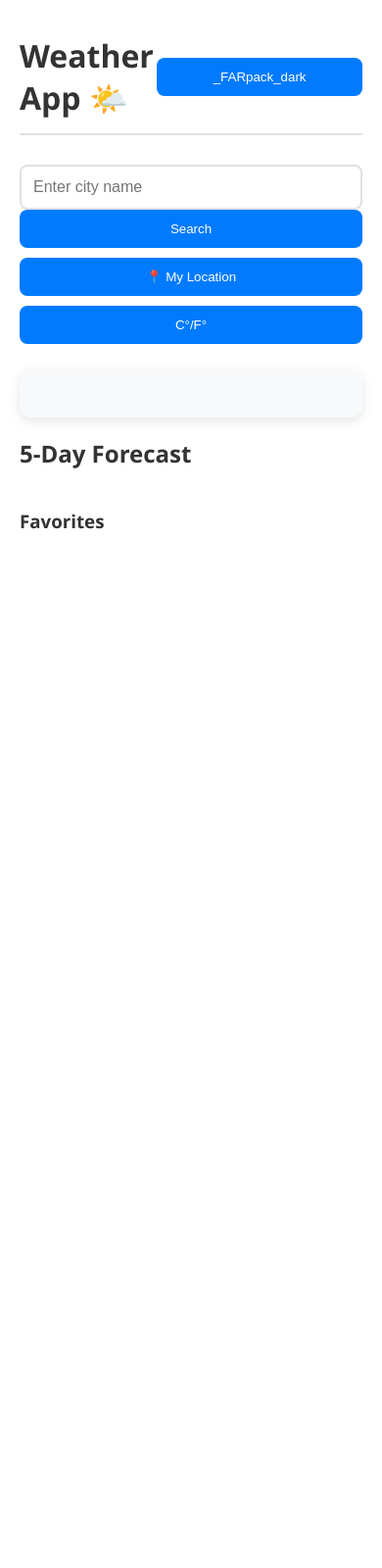
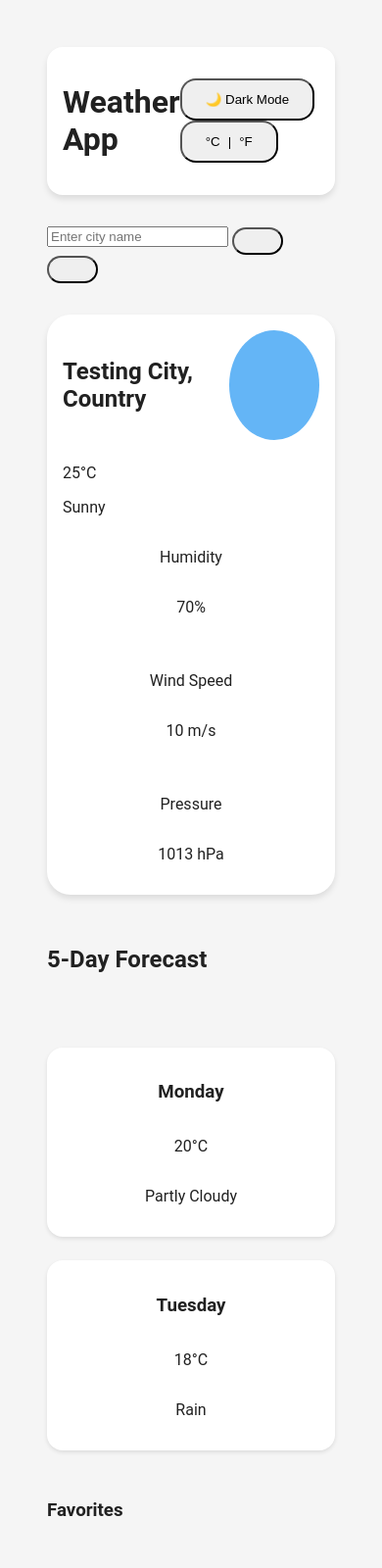
Before and after one commit to YoATW9/weather-app, a plain HTML site: page index.html in a window 390 px wide. Shown: the top 1600 px of the page at 98% size. Before the commit the page ends 844 px from the top, so only its background shows below. Drawn offline with Linux system fonts and the light colour scheme; some icons are missing.

Commit message:
adjust css

```diff
--- a/css/style.css
+++ b/css/style.css
@@ -1,218 +1,249 @@
 :root {
-  --bg-color: #ffffff;
-  --text-color: #333333;
-  --card-bg: #f8f9fa;
-  --primary-color: #007bff;
-  --border-color: #dee2e6;
+  --primary-color: #64B5F6;
+  --secondary-color: #303F9F;
+  --background-color: #F5F5F5;
+  --text-color: #212121;
+  --card-background: #FFFFFF;
+  --shadow-color: rgba(0, 0, 0, 0.1);
+  --transition-duration: 0.3s;
+  --font-family: 'Roboto', sans-serif;
 }
 
 [data-theme="dark"] {
-  --bg-color: #2c3e50;
-  --text-color: #ffffff;
-  --card-bg: #34495e;
-  --primary-color: #3498db;
-  --border-color: #495057;
-}
-
-* {
-  box-sizing: border-box;
-  margin: 0;
-  padding: 0;
+  --background-color: #212121;
+  --text-color: #F5F5F5;
+  --card-background: #303F9F;
+  --primary-color: #90CAF9;
 }
 
 body {
-  font-family: 'Segoe UI', Tahoma, Geneva, Verdana, sans-serif;
-  background-color: var(--bg-color);
+  margin: 0;
+  padding: 2rem;
+  font-family: var(--font-family);
+  background-color: var(--background-color);
   color: var(--text-color);
+  transition: background-color var(--transition-duration) ease;
   min-height: 100vh;
-  padding: 20px;
-  transition: background-color 0.3s ease, color 0.3s ease;
 }
 
 .container {
   max-width: 1200px;
   margin: 0 auto;
+  display: grid;
+  gap: 2rem;
 }
 
 header {
   display: flex;
   justify-content: space-between;
   align-items: center;
-  margin-bottom: 30px;
-  padding: 15px 0;
-  border-bottom: 2px solid var(--border-color);
-}
-
-.search-container {
-  display: flex;
-  flex-wrap: wrap;
-  gap: 10px;
-  margin-bottom: 25px;
-}
-
-.search-box {
-  position: relative;
-  flex: 1;
-  min-width: 250px;
-}
-
-#city-input {
-  width: 100%;
-  padding: 12px;
-  border: 2px solid var(--border-color);
-  border-radius: 8px;
-  font-size: 16px;
-  transition: border-color 0.3s ease;
-}
-
-#city-input:focus {
-  outline: none;
-  border-color: var(--primary-color);
-}
-
-#autocomplete-results {
-  position: absolute;
-  width: 100%;
-  background-color: var(--card-bg);
-  border: 2px solid var(--border-color);
-  border-radius: 8px;
-  margin-top: 5px;
-  z-index: 1000;
-  display: none;
-  max-height: 200px;
-  overflow-y: auto;
-}
-
-.autocomplete-item {
-  padding: 10px;
-  cursor: pointer;
-  transition: background-color 0.2s;
-}
-
-.autocomplete-item:hover {
-  background-color: rgba(0, 0, 0, 0.05);
-}
-
-.button-group {
-  display: flex;
-  gap: 10px;
+  padding: 1rem;
+  background-color: var(--card-background);
+  box-shadow: 0 4px 6px var(--shadow-color);
+  border-radius: 1rem;
+  position: sticky;
+  top: 0;
+  z-index: 100;
 }
 
 button {
-  padding: 12px 20px;
-  border: none;
-  border-radius: 8px;
-  background-color: var(--primary-color);
-  color: white;
-  cursor: pointer;
-  transition: opacity 0.2s;
+  display: inline-flex;
+  align-items: center;
+  justify-content: center;
+  gap: 0.5rem;
+  padding: 0.75rem 1.5rem;
+  text-align: center;
+  font-weight: 500;
+  border-radius: 1rem;
+  transition: background-color 0.3s ease, transform 0.3s ease;
 }
 
 button:hover {
-  opacity: 0.9;
+  transform: translateY(-2px);
+}
+
+.theme-toggle {
+  padding: 0.5rem 1rem;
+  border-radius: 2rem;
 }
 
 .weather-card {
-  background-color: var(--card-bg);
-  border-radius: 12px;
-  padding: 25px;
-  margin: 20px 0;
-  box-shadow: 0 4px 12px rgba(0, 0, 0, 0.1);
-  animation: fadeIn 0.5s ease;
+  background-color: var(--card-background);
+  padding: 2rem;
+  border-radius: 1.5rem;
+  box-shadow: 0 4px 6px var(--shadow-color);
+  transition: transform var(--transition-duration) ease;
+}
+
+.weather-card:hover {
+  transform: translateY(-5px);
+}
+
+.weather-header {
+  display: flex;
+  justify-content: space-between;
+  align-items: center;
+  margin-bottom: 1.5rem;
+}
+
+.weather-icon {
+  width: 100px;
+  height: 100px;
+  border-radius: 50%;
+  background-color: var(--primary-color);
+  padding: 1rem;
+  color: white;
+  font-size: 2rem;
+  display: flex;
+  justify-content: center;
+  align-items: center;
+  transition: background-color var(--transition-duration) ease;
+}
+
+.weather-icon:hover {
+  background-color: var(--secondary-color);
+}
+
+.stats {
+  display: grid;
+  grid-template-columns: repeat(auto-fill, minmax(150px, 1fr));
+  gap: 1.5rem;
+}
+
+.stat {
+  display: flex;
+  justify-content: center;
+  align-items: center;
+  flex-direction: column;
+  font-size: 1rem;
+}
+
+.forecast-container {
+  display: grid;
+  grid-template-columns: repeat(auto-fill, minmax(250px, 1fr));
+  gap: 1.5rem;
 }
 
 .forecast-cards {
   display: grid;
-  grid-template-columns: repeat(auto-fill, minmax(180px, 1fr));
-  gap: 20px;
-  margin-top: 20px;
+  grid-template-columns: repeat(auto-fit, minmax(200px, 1fr));
+  gap: 1.5rem;
+  margin-top: 2rem;
 }
 
 .forecast-card {
-  background-color: var(--card-bg);
-  padding: 15px;
-  border-radius: 10px;
-  text-align: center;
-  transition: transform 0.2s;
+  display: flex;
+  flex-direction: column;
+  align-items: center;
+  padding: 1.5rem;
+  background-color: var(--card-background);
+  border-radius: 1rem;
+  box-shadow: 0 2px 4px var(--shadow-color);
+  transition: transform 0.3s ease;
 }
 
 .forecast-card:hover {
   transform: translateY(-3px);
 }
 
-.temp {
-  font-size: 2.2rem;
-  font-weight: bold;
-  margin: 10px 0;
-}
-
-.weather-icon {
-  width: 80px;
-  height: 80px;
-}
-
-.error {
-  background-color: rgba(255, 0, 0, 0.1);
-  color: red;
-  padding: 10px;
-  border-radius: 5px;
-  margin: 10px 0;
-  animation: fadeIn 0.5s ease;
-}
-
-.loading {
-  text-align: center;
-  margin: 20px 0;
-  color: var(--text-color);
-  opacity: 0.8;
-}
-
-.favorites-container {
-  margin-top: 40px;
-}
-
-#favorites-list {
-  display: flex;
-  flex-wrap: wrap;
-  gap: 10px;
-}
-
 .favorite-city {
-  background-color: var(--card-bg);
-  padding: 10px 15px;
-  border-radius: 5px;
-  cursor: pointer;
-  transition: opacity 0.2s;
+  padding: 0.75rem 1.5rem;
+  background-color: var(--primary-color);
+  color: white;
+  border-radius: 2rem;
+  margin: 0.5rem 0;
+  transition: transform var(--transition-duration) ease;
 }
 
 .favorite-city:hover {
-  opacity: 0.8;
+  transform: scale(1.05);
 }
 
-@keyframes fadeIn {
-  from { opacity: 0; transform: translateY(20px); }
-  to { opacity: 1; transform: translateY(0); }
+@keyframes slideIn {
+  from {
+    transform: translateY(1rem);
+    opacity: 0;
+  }
+  to {
+    transform: translateY(0);
+    opacity: 1;
+  }
+}
+
+.weather-card,
+.forecast-card,
+.favorite-city {
+  animation: slideIn var(--transition-duration) ease forwards;
+}
+
+.gallery-container {
+  margin-top: 4rem;
+  padding: 2rem;
+  background-color: var(--card-background);
+  border-radius: 1rem;
+  box-shadow: 0 4px 6px var(--shadow-color);
+}
+
+.gallery-grid {
+  display: grid;
+  grid-template-columns: repeat(auto-fill, minmax(300px, 1fr));
+  gap: 1.5rem;
+  margin-top: 1.5rem;
+}
+
+.gallery-item {
+  position: relative;
+  border-radius: 0.75rem;
+  overflow: hidden;
+  transition: transform 0.3s ease;
+}
+
+.gallery-item:hover {
+  transform: translateY(-5px);
+}
+
+.gallery-item img {
+  width: 100%;
+  height: 200px;
+  object-fit: cover;
+  border-radius: 0.75rem;
+}
+
+.gallery-caption {
+  position: absolute;
+  bottom: 0;
+  left: 0;
+  width: 100%;
+  padding: 1rem;
+  background-color: rgba(0, 0, 0, 0.7);
+  color: white;
+  transition: background-color 0.3s ease;
+}
+
+.gallery-caption:hover {
+  background-color: rgba(0, 0, 0, 0.9);
 }
 
 @media (max-width: 768px) {
-  .search-container {
-    flex-direction: column;
+  .gallery-grid {
+    grid-template-columns: 1fr;
+  }
+}
+
+@media (max-width: 768px) {
+  .container {
+    padding: 1rem;
   }
 
-  .button-group {
-    width: 100%;
-    flex-direction: column;
+  .weather-card,
+  .forecast-card {
+    padding: 1rem;
+    grid-template-columns: 1fr;
   }
 
-  button {
-    width: 100%;
-  }
-
-  .forecast-card {
-    min-width: 200px;
-  }
-
-  .favorites-container {
-    margin-top: 20px;
+  .weather-icon {
+    width: 80px;
+    height: 80px;
+    font-size: 1.5rem;
   }
 }
--- a/index.html
+++ b/index.html
@@ -10,31 +10,100 @@
 <body>
   <div class="container">
     <header>
-      <h1>Weather App 🌤️</h1>
-      <button id="theme-toggle"> conscious Dark Mode</button>
+      <h1>Weather App</h1>
+      <div>
+        <button id="theme-toggle">.gradient Dark Mode</button>
+        <button id="unit-toggle"><span class="celsius">°C</span> | <span class="fahrenheit">°F</span></button>
+      </div>
     </header>
 
     <div class="search-container">
-      <div class="search-box">
-        <input type="text" id="city-input" placeholder="Enter city name">
-        <div id="autocomplete-results" class="autocomplete-dropdown"></div>
-        <button id="search-btn">Search</button>
+      <input type="text" id="city-input" placeholder="Enter city name">
+      <button id="search-btn" class="search-button">
+        <i class="wi wi-search"></i>
+      </button>
+      <button id="location-btn"><i class="wi wi-location"></i></button>
+    </div>
+
+    <div id="current-weather" class="weather-card">
+      <div class="weather-header">
+        <h2>Testing City, Country</h2>
+        <div class="weather-icon">
+          <i class="wi wi-day-sunny"></i>
+        </div>
       </div>
-      <div class="button-group">
-        <button id="location-btn">📍 My Location</button>
-        <button id="unit-toggle">C°/F°</button>
+      <div class="weather-details">
+        <p class="temperature">25°C</p>
+        <p class="description">Sunny</p>
+      </div>
+      <div class="stats">
+        <div class="stat">
+          <p class="label">Humidity</p>
+          <p class="value">70%</p>
+        </div>
+        <div class="stat">
+          <p class="label">Wind Speed</p>
+          <p class="value">10 m/s</p>
+        </div>
+        <div class="stat">
+          <p class="label">Pressure</p>
+          <p class="value">1013 hPa</p>
+        </div>
       </div>
     </div>
 
-    <div id="current-weather" class="weather-card"></div>
     <div class="forecast-container">
       <h2>5-Day Forecast</h2>
-      <div id="forecast" class="forecast-cards"></div>
+      <div id="forecast" class="forecast-cards">
+        <div class="forecast-card">
+          <h3>Monday</h3>
+          <i class="wi wi-day-cloudy"></i>
+          <p class="temperature">20°C</p>
+          <p class="description">Partly Cloudy</p>
+        </div>
+        <div class="forecast-card">
+          <h3>Tuesday</h3>
+          <i class="wi wi-rain-wind"></i>
+          <p class="temperature">18°C</p>
+          <p class="description">Rain</p>
+        </div>
+      </div>
     </div>
+
     <div class="favorites-container">
       <h3>Favorites</h3>
-      <div id="favorites-list"></div>
+      <div id="favorites-list">
+        <div class="favorite-city">London</div>
+        <div class="favorite-city">Paris</div>
+      </div>
     </div>
+
+    <div class="container">
+      <!-- Existing content: header, search, current weather, forecast, favorites -->
+
+      <!-- Add Gallery Section -->
+      <section id="gallery" class="gallery-container">
+        <h2>Weather Gallery</h2>
+        <div class="gallery-grid">
+          <div class="gallery-item">
+            <img src="https://picsum.photos/400?random=1" alt="Weather Image 1">
+            <div class="gallery-caption">
+              <h3>Sunny Day</h3>
+              <p>Enjoy the sunshine!</p>
+            </div>
+          </div>
+          <div class="gallery-item">
+            <img src="https://picsum.photos/400?random=2" alt="Weather Image 2">
+            <div class="gallery-caption">
+              <h3>Rainy Day</h3>
+              <p>Cozy indoors</p>
+            </div>
+          </div>
+          <!-- Add more gallery items -->
+        </div>
+      </section>
+    </div>
+
   </div>
 
   <script src="js/script.js"></script>
--- a/js/script.js
+++ b/js/script.js
@@ -40,14 +40,14 @@ function setupEventListeners() {
 function initTheme() {
   currentTheme = localStorage.getItem('theme') || 'light';
   document.documentElement.setAttribute('data-theme', currentTheme);
-  elements.themeToggle.textContent = currentTheme === 'light' ? '_FARpack_dark' : '🌠LIGHT';
+  elements.themeToggle.textContent = currentTheme === 'light' ? '🌙 Dark Mode' : '☀️ Light Mode';
 }
 
 function toggleTheme() {
   currentTheme = currentTheme === 'light' ? 'dark' : 'light';
   document.documentElement.setAttribute('data-theme', currentTheme);
   localStorage.setItem('theme', currentTheme);
-  elements.themeToggle.textContent = currentTheme === 'light' ? ' FAR_dark' : '在未来';
+  elements.themeToggle.textContent = currentTheme === 'light' ? '🌙 Dark Mode' : '☀️ Light Mode';
 }
 
 // Unit Conversion
```
